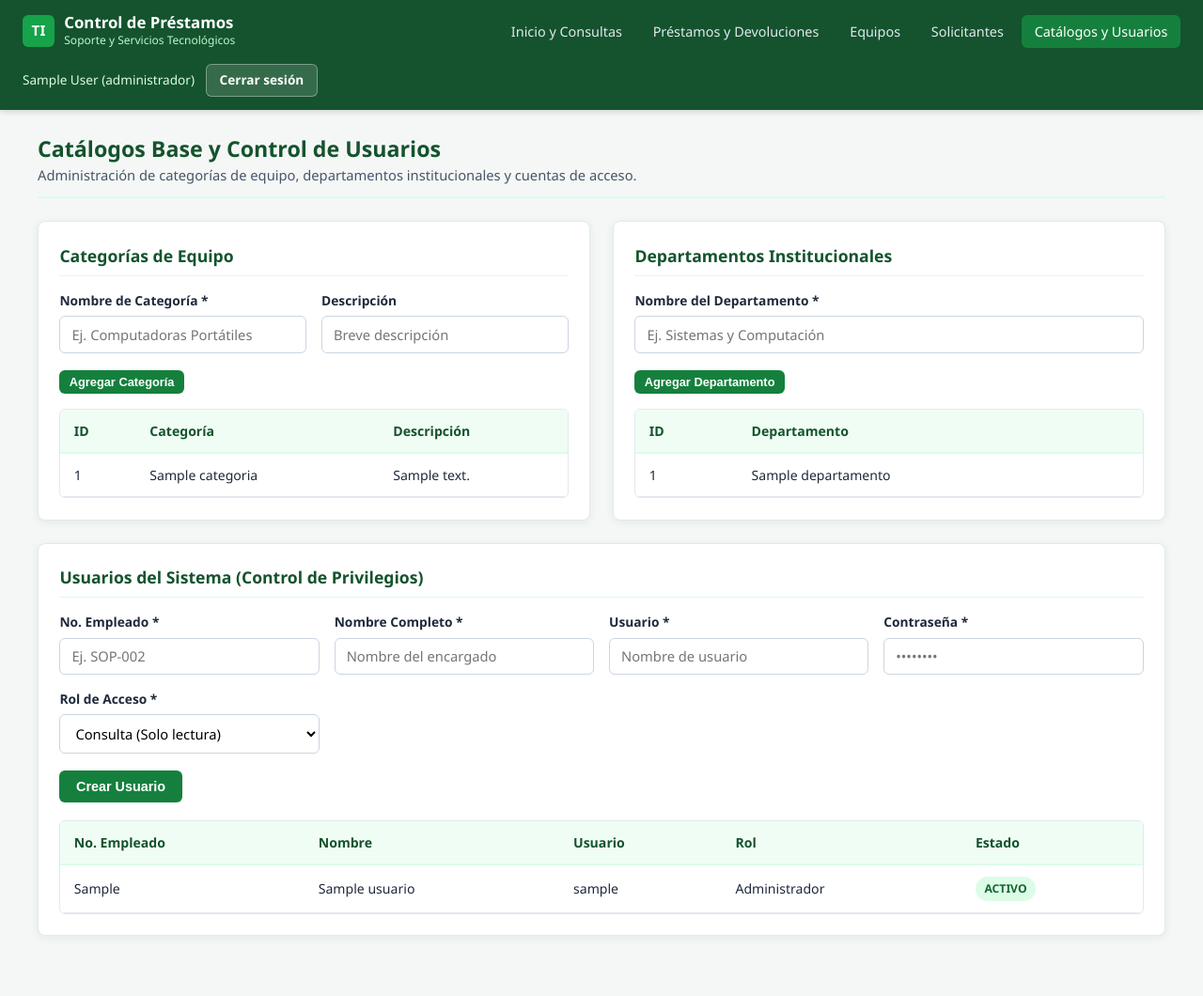
After one commit to luismedinasaucedo/TallerBD-2026-Medina-Luis, a PHP site: page /catalogos.php in a window 1280 px wide. The commit adds this page. Shown: the whole page at 94% size. Run offline with PHP 8.4, Linux system fonts and the light colour scheme; the visitor is signed in with stand-in values (Sample User, id 1); tables that the repository leaves empty hold one stand-in row (values such as "Sample post"); a stand-in replaces the project's code that opens the database connection.

Commit message:
Primer parte del avance 3:config, catalogos, index y login

```diff
--- a/Script.sql
+++ b/Script.sql
@@ -4,11 +4,7 @@
 -- AVANCE 1: Estructura de Base de Datos (DDL), Claves y Relaciones
 -- ============================================================================
 
-CREATE DATABASE IF NOT EXISTS control_prestamos
-  CHARACTER SET utf8mb4
-  COLLATE utf8mb4_unicode_ci;
-
-USE control_prestamos;
+USE db_inventario_21;
 
 -- ----------------------------------------------------------------------------
 -- 1. TABLA: departamentos
--- /dev/null
+++ b/catalogos.php
@@ -0,0 +1,296 @@
+<?php
+require_once 'config/auth.php';
+require_once 'config/conexion.php';
+
+$mensaje = '';
+$tipoMensaje = ''; // 'exito' o 'error'
+
+if ($_SERVER['REQUEST_METHOD'] === 'POST') {
+    exigirAdmin();
+    $accion = $_POST['accion'] ?? '';
+
+    try {
+        if ($accion === 'crear_categoria') {
+            $nombre = trim($_POST['nombre'] ?? '');
+            $descripcion = trim($_POST['descripcion'] ?? '');
+
+            if ($nombre === '') {
+                throw new Exception('El nombre de la categoría es obligatorio.');
+            }
+
+            $stmt = $pdo->prepare("INSERT INTO categorias (nombre, descripcion) VALUES (:nombre, :desc)");
+            $stmt->execute([
+                ':nombre' => $nombre,
+                ':desc'   => ($descripcion !== '') ? $descripcion : null
+            ]);
+            $mensaje = 'Categoría registrada correctamente.';
+            $tipoMensaje = 'exito';
+
+        } elseif ($accion === 'crear_departamento') {
+            $nombre = trim($_POST['nombre'] ?? '');
+
+            if ($nombre === '') {
+                throw new Exception('El nombre del departamento es obligatorio.');
+            }
+
+            $stmt = $pdo->prepare("INSERT INTO departamentos (nombre) VALUES (:nombre)");
+            $stmt->execute([':nombre' => $nombre]);
+            $mensaje = 'Departamento registrado correctamente.';
+            $tipoMensaje = 'exito';
+
+        } elseif ($accion === 'crear_usuario') {
+            $numEmp   = trim($_POST['num_empleado'] ?? '');
+            $nombre   = trim($_POST['nombre_completo'] ?? '');
+            $username = trim($_POST['username'] ?? '');
+            $password = $_POST['password'] ?? '';
+            $rol      = $_POST['rol'] ?? 'consulta';
+
+            if ($numEmp === '' || $nombre === '' || $username === '' || $password === '') {
+                throw new Exception('Todos los campos del usuario son obligatorios.');
+            }
+            if (!in_array($rol, ['administrador', 'consulta'], true)) {
+                $rol = 'consulta';
+            }
+
+            $hash = password_hash($password, PASSWORD_DEFAULT);
+            $stmt = $pdo->prepare("INSERT INTO usuarios (num_empleado, nombre_completo, username, password_hash, rol, activo)
+                                   VALUES (:emp, :nombre, :user, :pass, :rol, 1)");
+            $stmt->execute([
+                ':emp'    => $numEmp,
+                ':nombre' => $nombre,
+                ':user'   => $username,
+                ':pass'   => $hash,
+                ':rol'    => $rol
+            ]);
+            $mensaje = 'Usuario creado correctamente.';
+            $tipoMensaje = 'exito';
+        }
+    } catch (PDOException $e) {
+        if ($e->getCode() === '23000') {
+            $mensaje = 'Error: ya existe un registro con ese nombre, usuario o número de empleado.';
+        } else {
+            $mensaje = 'Error en base de datos: ' . $e->getMessage();
+        }
+        $tipoMensaje = 'error';
+    } catch (Exception $e) {
+        $mensaje = $e->getMessage();
+        $tipoMensaje = 'error';
+    }
+}
+
+// Consultas SELECT para poblar las tablas
+$categorias = $pdo->query("SELECT id_categoria, nombre, descripcion FROM categorias ORDER BY nombre ASC")->fetchAll();
+$departamentos = $pdo->query("SELECT id_departamento, nombre FROM departamentos ORDER BY nombre ASC")->fetchAll();
+$usuarios = $pdo->query("SELECT id_usuario, num_empleado, nombre_completo, username, rol, activo FROM usuarios ORDER BY nombre_completo ASC")->fetchAll();
+?>
+<!DOCTYPE html>
+<html lang="es">
+<head>
+    <meta charset="UTF-8">
+    <meta name="viewport" content="width=device-width, initial-scale=1.0">
+    <title>Catálogos y Usuarios | Control de Préstamos TI</title>
+    <link rel="stylesheet" href="css/estilos.css">
+</head>
+<body>
+<header class="navbar">
+    <div class="navbar-contenedor">
+        <a href="index.php" class="marca">
+            <span class="marca-icono">TI</span>
+            <div class="marca-texto">
+                <h1>Control de Préstamos</h1>
+                <span>Soporte y Servicios Tecnológicos</span>
+            </div>
+        </a>
+        <button class="btn-menu-movil" id="btnMenuMovil" aria-label="Abrir menú">&#9776; Menú</button>
+        <ul class="nav-enlaces" id="navEnlaces">
+            <li><a href="index.php">Inicio y Consultas</a></li>
+            <li><a href="prestamos.php">Préstamos y Devoluciones</a></li>
+            <li><a href="equipos.php">Equipos</a></li>
+            <li><a href="solicitantes.php">Solicitantes</a></li>
+            <li><a href="catalogos.php" class="activo">Catálogos y Usuarios</a></li>
+        </ul>
+        <div class="nav-usuario">
+            <span class="usuario-activo"><?= htmlspecialchars($_SESSION['nombre']) ?> (<?= htmlspecialchars($_SESSION['rol']) ?>)</span>
+            <a href="logout.php" class="btn-cerrar-sesion">Cerrar sesión</a>
+        </div>
+    </div>
+</header>
+
+<main class="contenedor">
+    <div class="encabezado-seccion">
+        <div>
+            <h2>Catálogos Base y Control de Usuarios</h2>
+            <p>Administración de categorías de equipo, departamentos institucionales y cuentas de acceso.</p>
+        </div>
+    </div>
+
+    <?php if ($mensaje !== ''): ?>
+        <div class="panel" style="padding:0.85rem 1.2rem; border-left:5px solid <?= $tipoMensaje === 'exito' ? '#15803d' : '#dc2626' ?>; background:<?= $tipoMensaje === 'exito' ? '#dcfce7' : '#fee2e2' ?>; color:<?= $tipoMensaje === 'exito' ? '#166534' : '#991b1b' ?>;">
+            <?= htmlspecialchars($mensaje) ?>
+        </div>
+    <?php endif; ?>
+
+    <div class="grid-dos-columnas">
+        <!-- Categorías -->
+        <section class="panel">
+            <div class="panel-titulo">Categorías de Equipo</div>
+            <?php if (esAdmin()): ?>
+            <form method="POST" action="catalogos.php" style="margin-bottom: 1rem;">
+                <input type="hidden" name="accion" value="crear_categoria">
+                <div class="form-grid">
+                    <div class="campo">
+                        <label for="cat_nombre">Nombre de Categoría *</label>
+                        <input type="text" id="cat_nombre" name="nombre" placeholder="Ej. Computadoras Portátiles" required>
+                    </div>
+                    <div class="campo">
+                        <label for="cat_desc">Descripción</label>
+                        <input type="text" id="cat_desc" name="descripcion" placeholder="Breve descripción">
+                    </div>
+                </div>
+                <div class="acciones-form">
+                    <button type="submit" class="btn btn-primario btn-sm">Agregar Categoría</button>
+                </div>
+            </form>
+            <?php endif; ?>
+            <div class="tabla-contenedor">
+                <table>
+                    <thead>
+                        <tr>
+                            <th>ID</th>
+                            <th>Categoría</th>
+                            <th>Descripción</th>
+                        </tr>
+                    </thead>
+                    <tbody>
+                        <?php if (empty($categorias)): ?>
+                            <tr class="fila-vacia">
+                                <td colspan="3">Sin categorías registradas.</td>
+                            </tr>
+                        <?php else: ?>
+                            <?php foreach ($categorias as $cat): ?>
+                                <tr>
+                                    <td><?= (int)$cat['id_categoria'] ?></td>
+                                    <td><?= htmlspecialchars($cat['nombre']) ?></td>
+                                    <td><?= htmlspecialchars($cat['descripcion'] ?? '-') ?></td>
+                                </tr>
+                            <?php endforeach; ?>
+                        <?php endif; ?>
+                    </tbody>
+                </table>
+            </div>
+        </section>
+
+        <!-- Departamentos -->
+        <section class="panel">
+            <div class="panel-titulo">Departamentos Institucionales</div>
+            <?php if (esAdmin()): ?>
+            <form method="POST" action="catalogos.php" style="margin-bottom: 1rem;">
+                <input type="hidden" name="accion" value="crear_departamento">
+                <div class="form-grid">
+                    <div class="campo ancho-completo">
+                        <label for="dep_nombre">Nombre del Departamento *</label>
+                        <input type="text" id="dep_nombre" name="nombre" placeholder="Ej. Sistemas y Computación" required>
+                    </div>
+                </div>
+                <div class="acciones-form">
+                    <button type="submit" class="btn btn-primario btn-sm">Agregar Departamento</button>
+                </div>
+            </form>
+            <?php endif; ?>
+            <div class="tabla-contenedor">
+                <table>
+                    <thead>
+                        <tr>
+                            <th>ID</th>
+                            <th>Departamento</th>
+                        </tr>
+                    </thead>
+                    <tbody>
+                        <?php if (empty($departamentos)): ?>
+                            <tr class="fila-vacia">
+                                <td colspan="2">Sin departamentos registrados.</td>
+                            </tr>
+                        <?php else: ?>
+                            <?php foreach ($departamentos as $dep): ?>
+                                <tr>
+                                    <td><?= (int)$dep['id_departamento'] ?></td>
+                                    <td><?= htmlspecialchars($dep['nombre']) ?></td>
+                                </tr>
+                            <?php endforeach; ?>
+                        <?php endif; ?>
+                    </tbody>
+                </table>
+            </div>
+        </section>
+    </div>
+
+    <!-- Usuarios del Sistema -->
+    <section class="panel">
+        <div class="panel-titulo">Usuarios del Sistema (Control de Privilegios)</div>
+        <?php if (esAdmin()): ?>
+        <form method="POST" action="catalogos.php" style="margin-bottom: 1.2rem;">
+            <input type="hidden" name="accion" value="crear_usuario">
+            <div class="form-grid">
+                <div class="campo">
+                    <label for="usr_emp">No. Empleado *</label>
+                    <input type="text" id="usr_emp" name="num_empleado" placeholder="Ej. SOP-002" required>
+                </div>
+                <div class="campo">
+                    <label for="usr_nombre">Nombre Completo *</label>
+                    <input type="text" id="usr_nombre" name="nombre_completo" placeholder="Nombre del encargado" required>
+                </div>
+                <div class="campo">
+                    <label for="usr_user">Usuario *</label>
+                    <input type="text" id="usr_user" name="username" placeholder="Nombre de usuario" required>
+                </div>
+                <div class="campo">
+                    <label for="usr_pass">Contraseña *</label>
+                    <input type="password" id="usr_pass" name="password" placeholder="••••••••" required>
+                </div>
+                <div class="campo">
+                    <label for="usr_rol">Rol de Acceso *</label>
+                    <select id="usr_rol" name="rol" required>
+                        <option value="consulta">Consulta (Solo lectura)</option>
+                        <option value="administrador">Administrador (Control total)</option>
+                    </select>
+                </div>
+            </div>
+            <div class="acciones-form">
+                <button type="submit" class="btn btn-primario">Crear Usuario</button>
+            </div>
+        </form>
+        <?php endif; ?>
+        <div class="tabla-contenedor">
+            <table>
+                <thead>
+                    <tr>
+                        <th>No. Empleado</th>
+                        <th>Nombre</th>
+                        <th>Usuario</th>
+                        <th>Rol</th>
+                        <th>Estado</th>
+                    </tr>
+                </thead>
+                <tbody>
+                    <?php foreach ($usuarios as $usr): ?>
+                        <tr>
+                            <td><?= htmlspecialchars($usr['num_empleado']) ?></td>
+                            <td><?= htmlspecialchars($usr['nombre_completo']) ?></td>
+                            <td><?= htmlspecialchars($usr['username']) ?></td>
+                            <td><?= htmlspecialchars(ucfirst($usr['rol'])) ?></td>
+                            <td>
+                                <span class="badge <?= (int)$usr['activo'] === 1 ? 'badge-disponible' : 'badge-baja' ?>">
+                                    <?= (int)$usr['activo'] === 1 ? 'Activo' : 'Inactivo' ?>
+                                </span>
+                            </td>
+                        </tr>
+                    <?php endforeach; ?>
+                </tbody>
+            </table>
+        </div>
+    </section>
+</main>
+
+<script src="js/app.js"></script>
+</body>
+</html>
--- /dev/null
+++ b/config/auth.php
@@ -0,0 +1,22 @@
+<?php
+if (session_status() === PHP_SESSION_NONE) {
+    session_start();
+}
+
+// Si no hay sesión activa, regresar al login
+if (!isset($_SESSION['id_usuario'])) {
+    header('Location: login.php');
+    exit;
+}
+
+// Función auxiliar para saber si el usuario actual es administrador
+function esAdmin(): bool {
+    return isset($_SESSION['rol']) && $_SESSION['rol'] === 'administrador';
+}
+
+// Bloquea modificaciones (POST) si el usuario solo tiene rol 'consulta'
+function exigirAdmin(): void {
+    if (!esAdmin()) {
+        die('Acceso denegado: tu perfil es de solo consulta.');
+    }
+}
--- /dev/null
+++ b/logout.php
@@ -0,0 +1,6 @@
+<?php
+session_start();
+$_SESSION = [];
+session_destroy();
+header('Location: login.php');
+exit;
```
Also changed, not shown: catalogos.html (deleted, +0 -167 lines), config/conexion.example.php (added, +20 -0 lines), index.php (renamed from index.html, +9 -4 lines), login.html (deleted, +0 -42 lines), login.php (added, +84 -0 lines), 1 other file.
